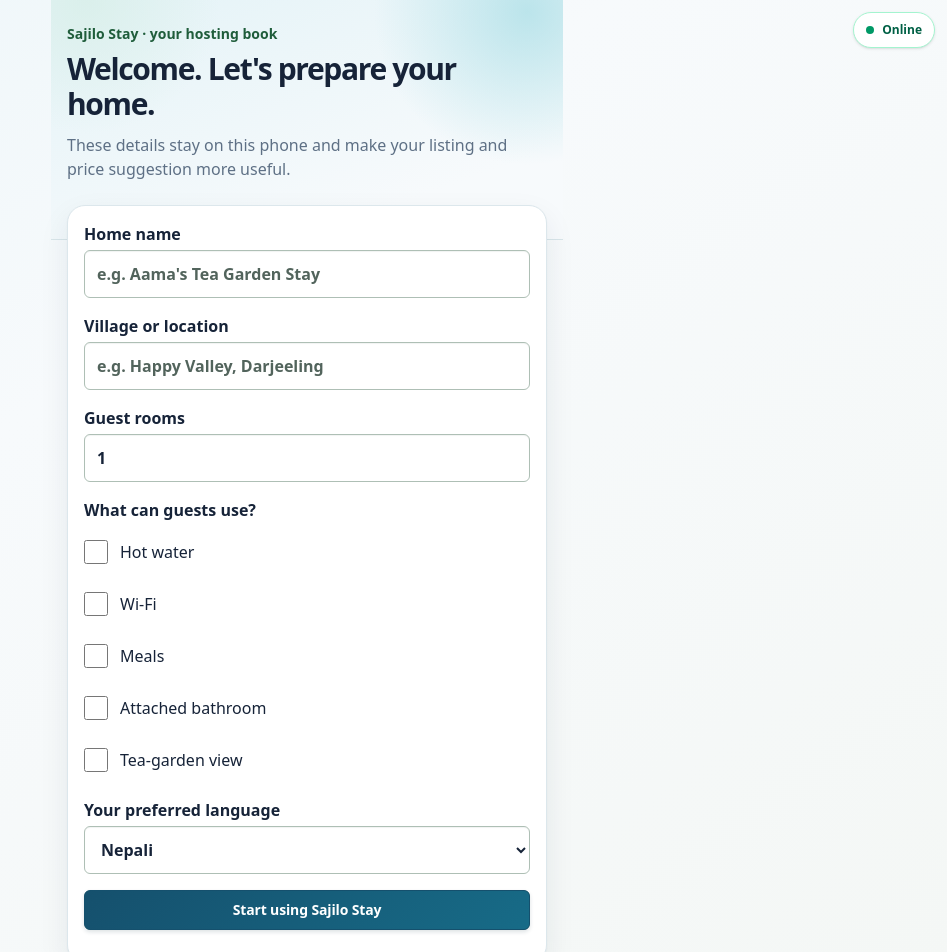
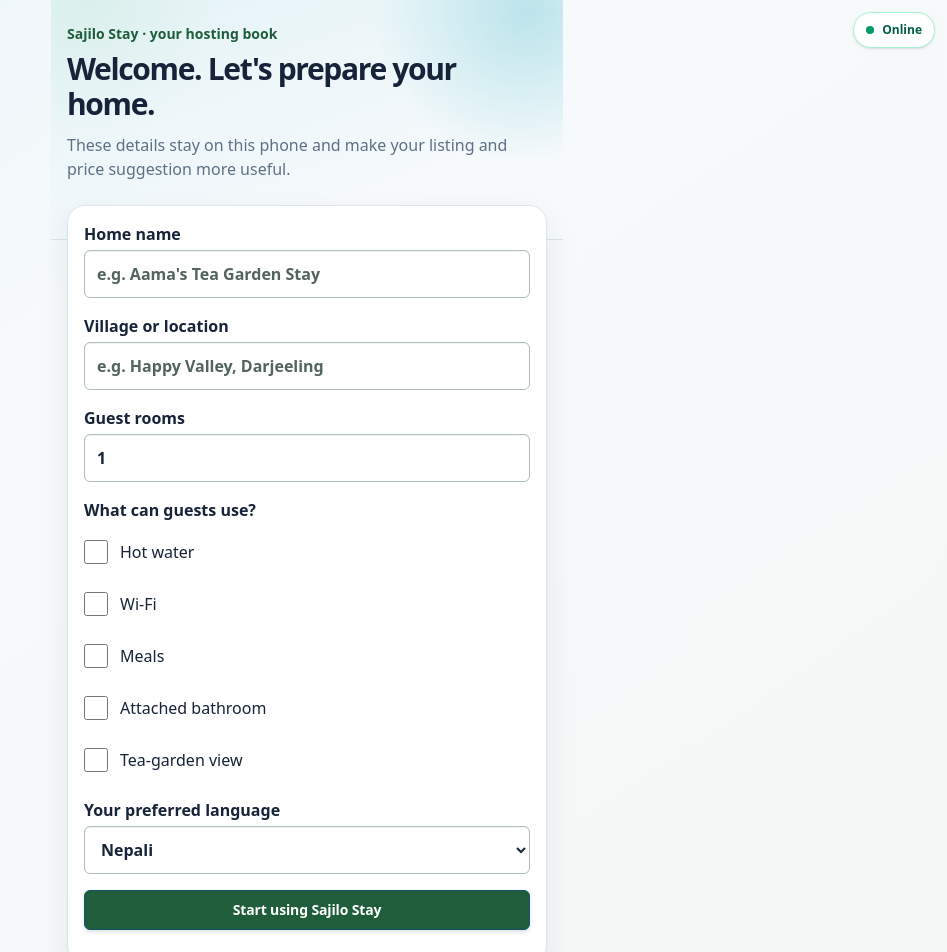
Before and after one commit to itsayushch/sajilo-stay, a Next.js app: page / in a window 1280 px wide. Shown: the top 952 px of the page, without its empty margins (333-1280 px from the left). Built offline with nearby package versions, Linux system fonts and the light colour scheme; a web font is replaced by a local one.

Commit message:
fix: restore button contrast

```diff
--- a/app/globals.css
+++ b/app/globals.css
@@ -66,7 +66,7 @@
   min-height: 2.5rem;
   padding: 0.375rem 0.625rem;
   color: #fff;
-  background: linear-gradient(135deg, #15506d, #176b87);
+  background-color: #15506d;
   border: 1px solid #15506d;
   border-radius: 0.625rem;
   font-size: 0.875rem;
@@ -75,7 +75,7 @@
   box-shadow: 0 2px 4px rgb(15 49 67 / 14%);
 }
 
-button:hover:not(:disabled) { background: linear-gradient(135deg, #103f59, #15506d); border-color: #103f59; box-shadow: 0 5px 12px rgb(15 49 67 / 18%); }
+button:hover:not(:disabled) { background-color: #103f59; border-color: #103f59; box-shadow: 0 5px 12px rgb(15 49 67 / 18%); }
 
 button:disabled { cursor: not-allowed; opacity: 0.55; }
 }
```
